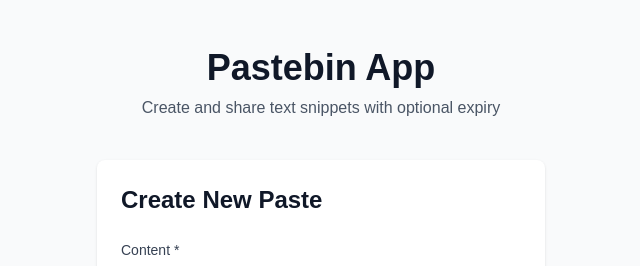
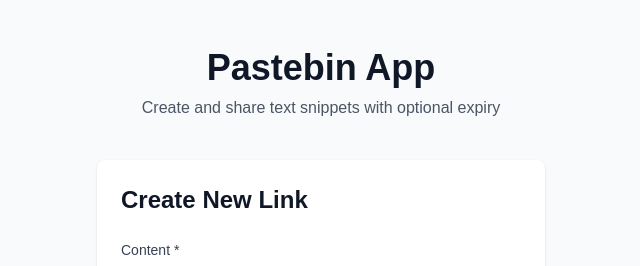
Before and after one commit to VivekKumarL/Pastebin, a Next.js app: page / in a window 1280 px wide. Shown: the top 266 px of the page, without its empty margins (319-959 px from the left). Built offline with nearby package versions, Linux system fonts and the light colour scheme.

Commit message:
Update page.tsx
Change the UI

```diff
--- a/src/app/page.tsx
+++ b/src/app/page.tsx
@@ -69,7 +69,7 @@ export default function HomePage() {
 
         {createdPaste ? (
           <div className="bg-white rounded-lg shadow p-6 mb-6">
-            <h2 className="text-xl font-semibold text-green-600 mb-4">✓ Paste Created!</h2>
+            <h2 className="text-xl font-semibold text-green-600 mb-4">✓ Link Created!</h2>
             <div className="mb-4">
               <label className="block text-sm font-medium text-gray-700 mb-1">
                 Share this URL:
@@ -98,7 +98,7 @@ export default function HomePage() {
           </div>
         ) : (
           <div className="bg-white rounded-lg shadow p-6">
-            <h2 className="text-2xl font-bold text-gray-900 mb-6">Create New Paste</h2>
+            <h2 className="text-2xl font-bold text-gray-900 mb-6">Create New Link</h2>
 
             {error && (
               <div className="mb-4 p-3 bg-red-50 border border-red-200 rounded-lg">
```
